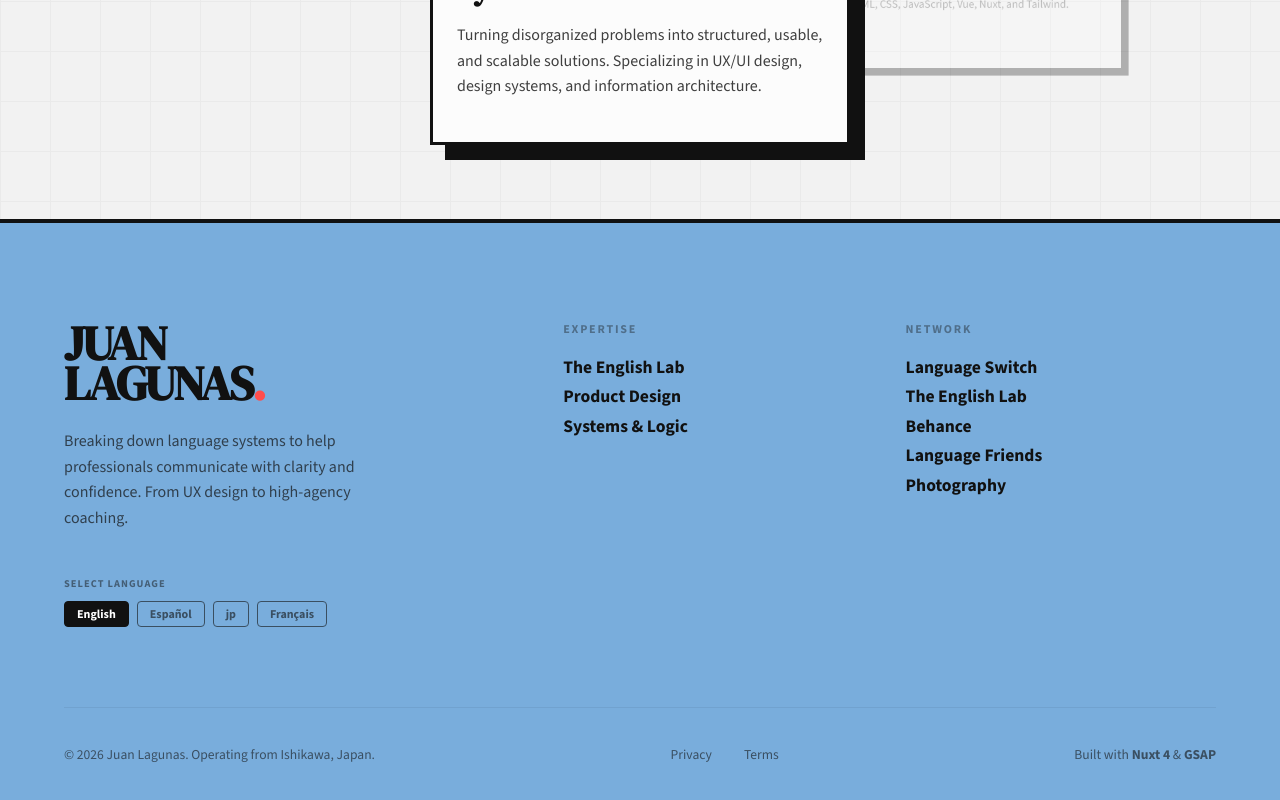
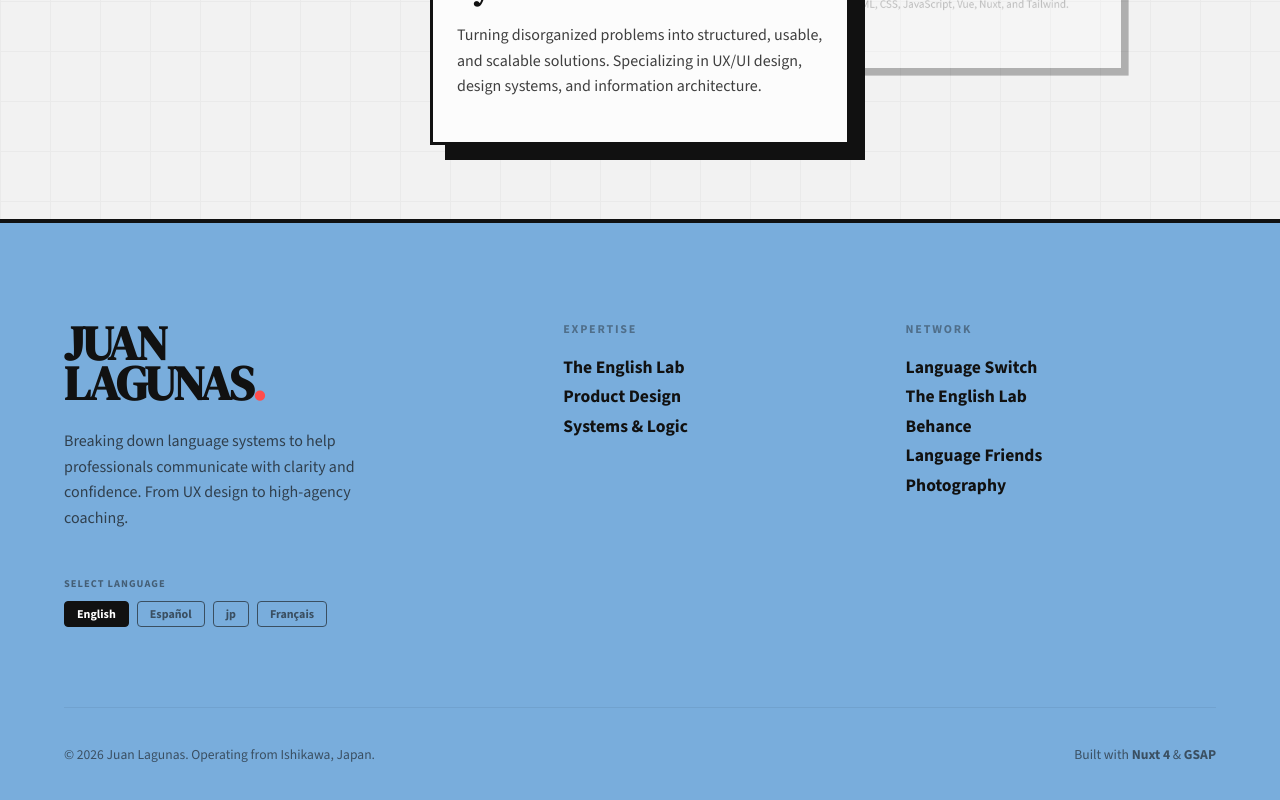
Before and after one commit to dev-jLagunas/language-portfolio, a Nuxt app: page /resume in a window 1280 px wide. Shown: the part 699-1499 px from the top of the page. Built offline with nearby package versions, Linux system fonts and the light colour scheme.

Commit message:
chore: fix broken links preventing deploy

```diff
--- a/app/components/TheFooter.vue
+++ b/app/components/TheFooter.vue
@@ -14,10 +14,6 @@ const footerNav = {
     { name: "Behance", link: "https://behance.net/juan-lagunas" },
     { name: "Language Friends", link: "https://amazon.com/author/juanlagunas" },
     { name: "Photography", link: "#" },
-  ],
-  legal: [
-    { key: "privacy", link: "/privacy" },
-    { key: "terms", link: "/terms" },
   ],
 };
 
```
